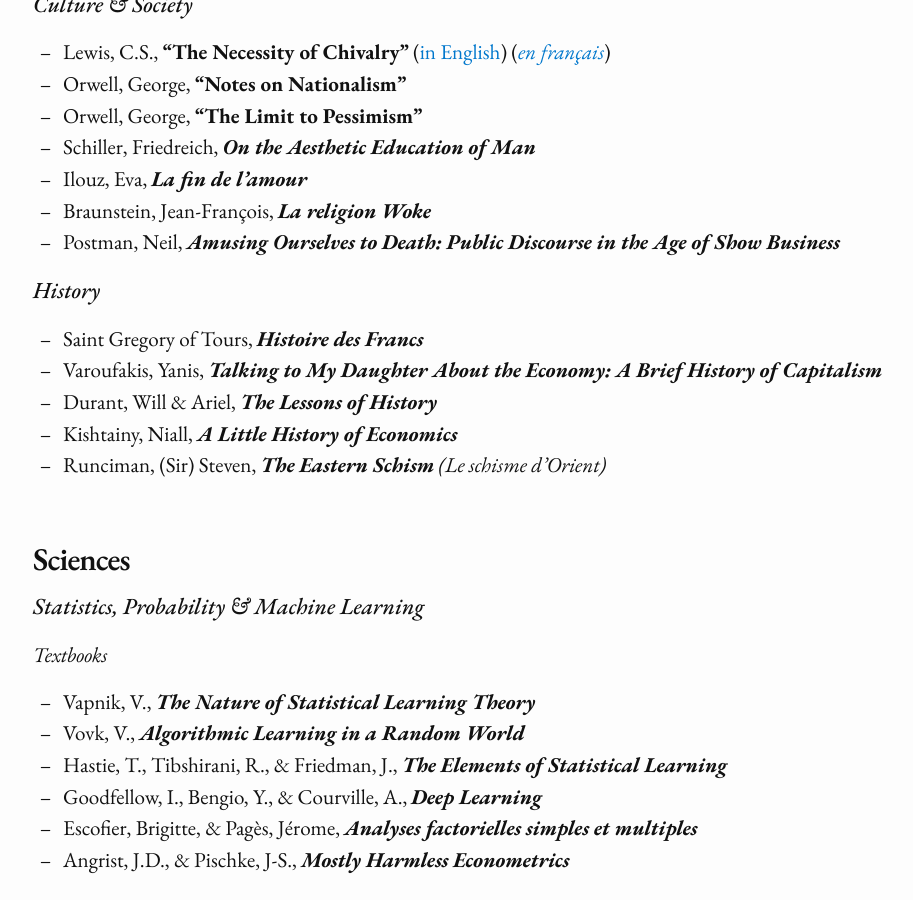
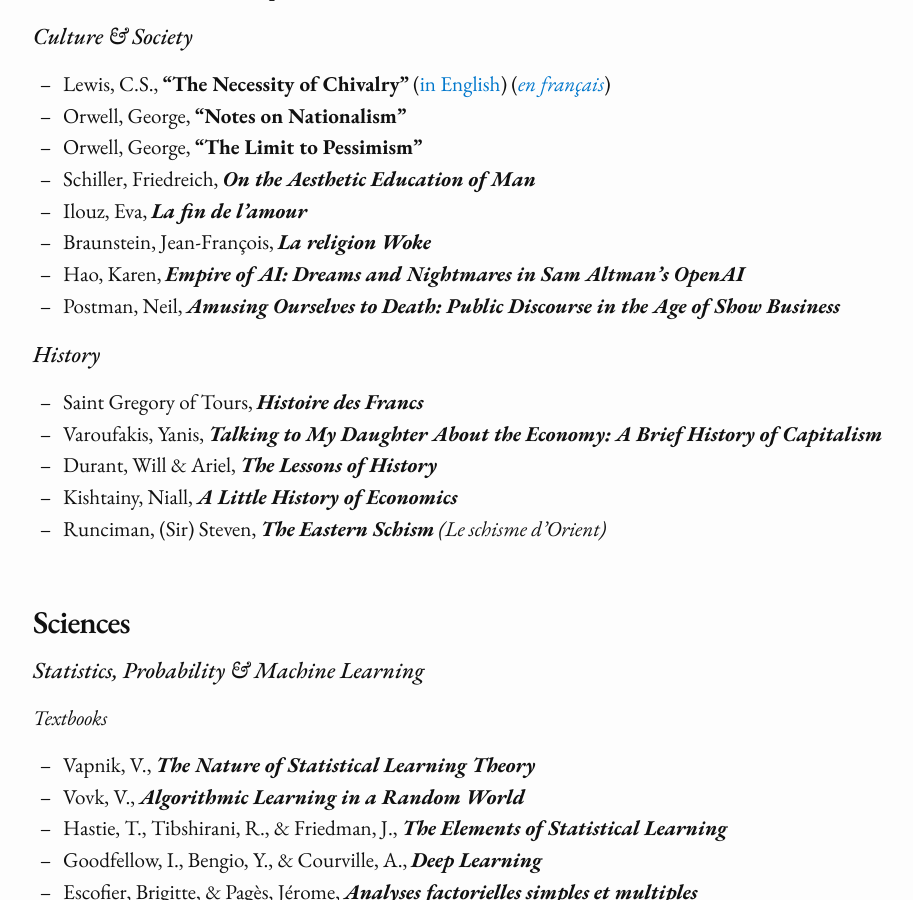
Before and after one commit to paulmelki/paulmelki.github.io, a Jekyll site: the page built from reads.md, in a window 1280 px wide and 900 px high, scrolled down 3084 px. Shown: the whole window, without its empty margins (162-1075 px from the left). Built offline with Jekyll 4.4.1, drawn with Linux system fonts in a browser that asks for light colours; nearby versions of some CDN libraries; some web fonts are replaced; some of the changed text lies outside the part shown.

Commit message:
Update reads.md

```diff
--- a/reads.md
+++ b/reads.md
@@ -103,6 +104,7 @@
 - Schiller, Friedreich, ***On the Aesthetic Education of Man***
 - Ilouz, Eva, ***La fin de l'amour***
 - Braunstein, Jean-François, ***La religion Woke***
+- Hao, Karen, ***Empire of AI: Dreams and Nightmares in Sam Altman's OpenAI***
 - Postman, Neil, ***Amusing Ourselves to Death: Public Discourse in the Age of Show Business***
 
 ## *History*
```
Also changed, not shown: other parts of reads.md (+1 -0 lines).
